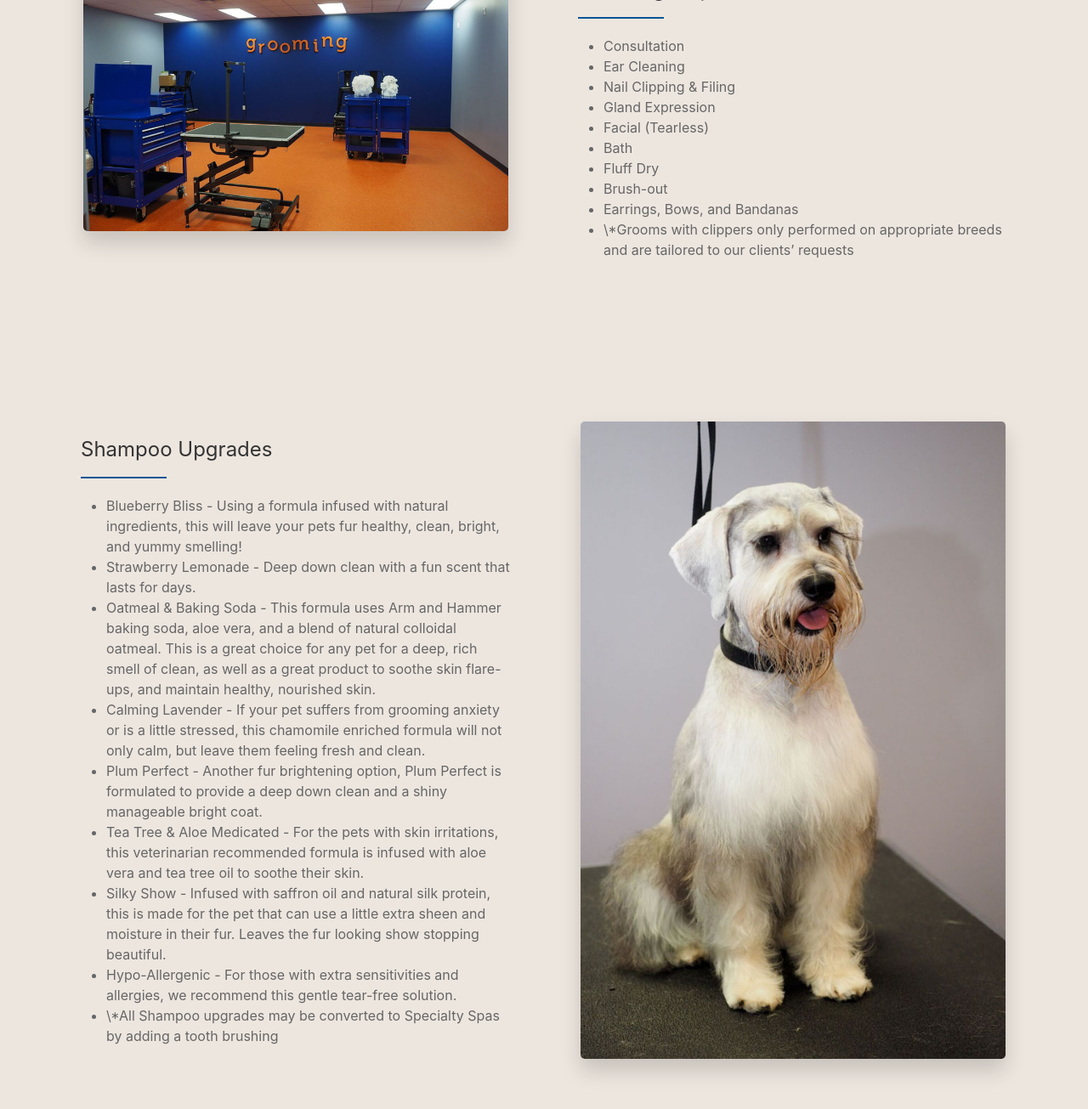
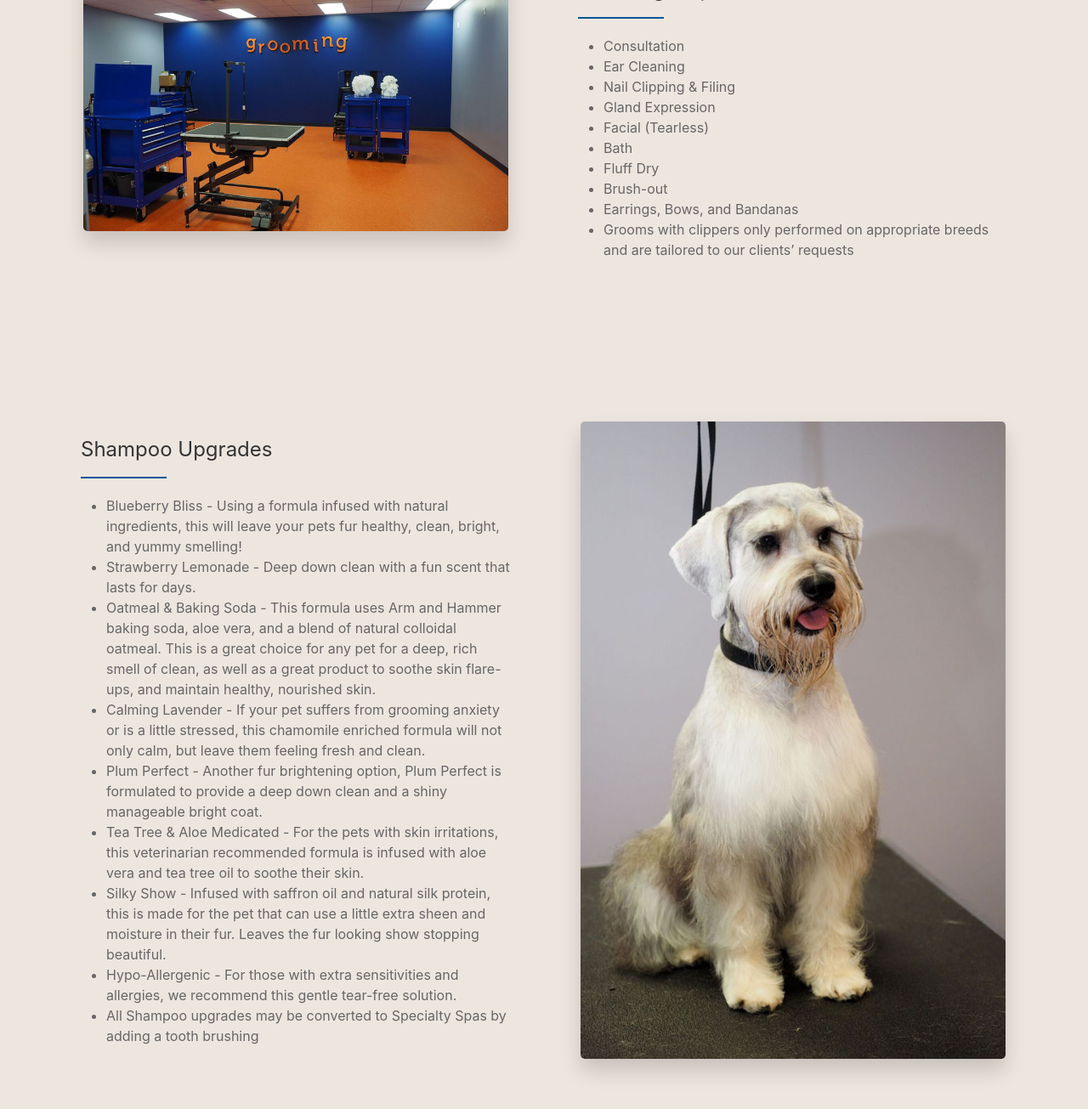
Before and after one commit to TechMex-io/southernTails, a Jekyll site: the page built from grooming.md, in a window 1280 px wide and 1400 px high, scrolled down 1335 px. Shown: the top 1305 px of the window at 85% size. Built offline with Jekyll 4.4.1, drawn with Linux system fonts in a browser that asks for light colours.

Commit message:
removed astertick

```diff
--- a/grooming.md
+++ b/grooming.md
@@ -25,7 +25,7 @@ body_desc_1:
   - desc_1_item: Fluff Dry
   - desc_1_item: Brush-out
   - desc_1_item: Earrings, Bows, and Bandanas
-  - desc_1_item: \*Grooms with clippers only performed on appropriate breeds and are tailored to our clients’ requests
+  - desc_1_item: Grooms with clippers only performed on appropriate breeds and are tailored to our clients’ requests
 
 body_heading_2: Shampoo Upgrades
 body_desc_2:
@@ -37,7 +37,7 @@ body_desc_2:
   - desc_2_item: Tea Tree & Aloe Medicated - For the pets with skin irritations, this veterinarian recommended formula is infused with aloe vera and tea tree oil to soothe their skin.
   - desc_2_item: Silky Show - Infused with saffron oil and natural silk protein, this is made for the pet that can use a little extra sheen and moisture in their fur. Leaves the fur looking show stopping beautiful.
   - desc_2_item: Hypo-Allergenic - For those with extra sensitivities and allergies, we recommend this gentle tear-free solution.
-  - desc_2_item: \*All Shampoo upgrades may be converted to Specialty Spas by adding a tooth brushing
+  - desc_2_item: All Shampoo upgrades may be converted to Specialty Spas by adding a tooth brushing
 
 body_heading_3: A La Carte Services
 body_desc_3:
```
